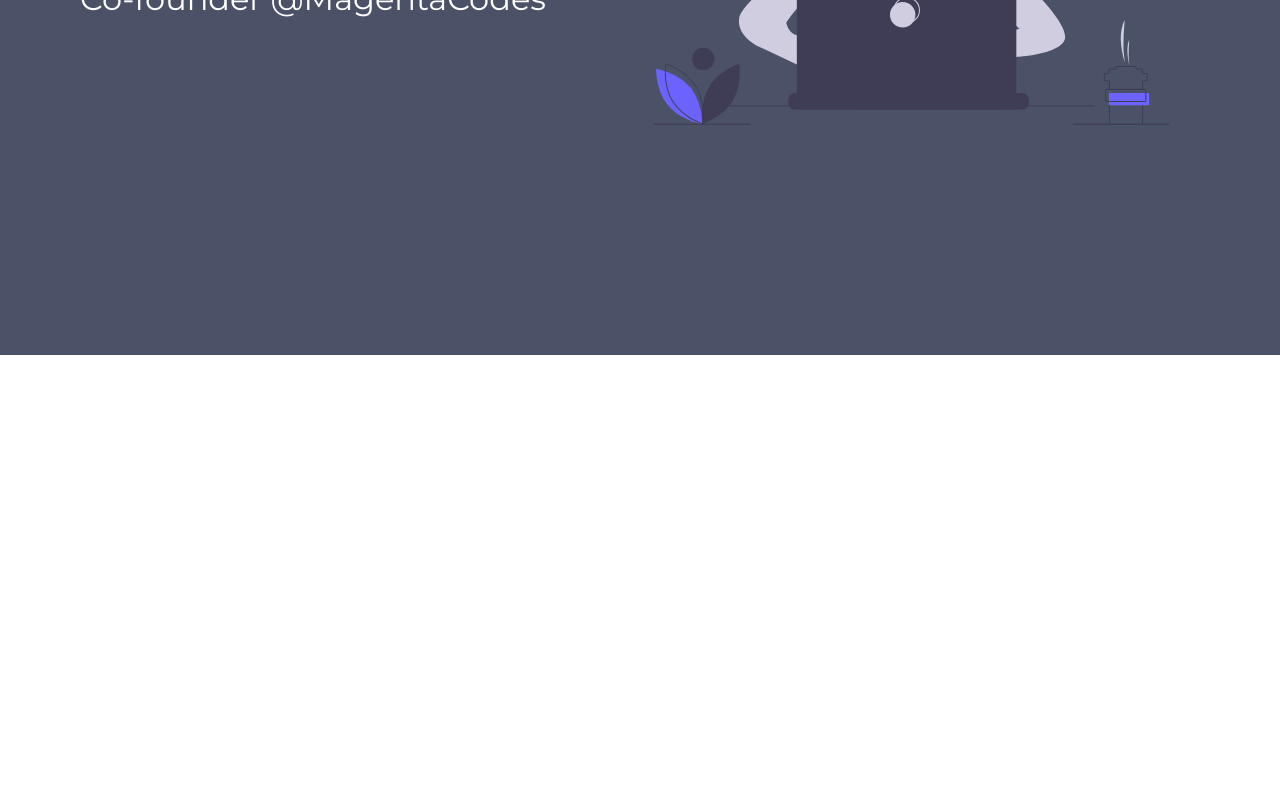
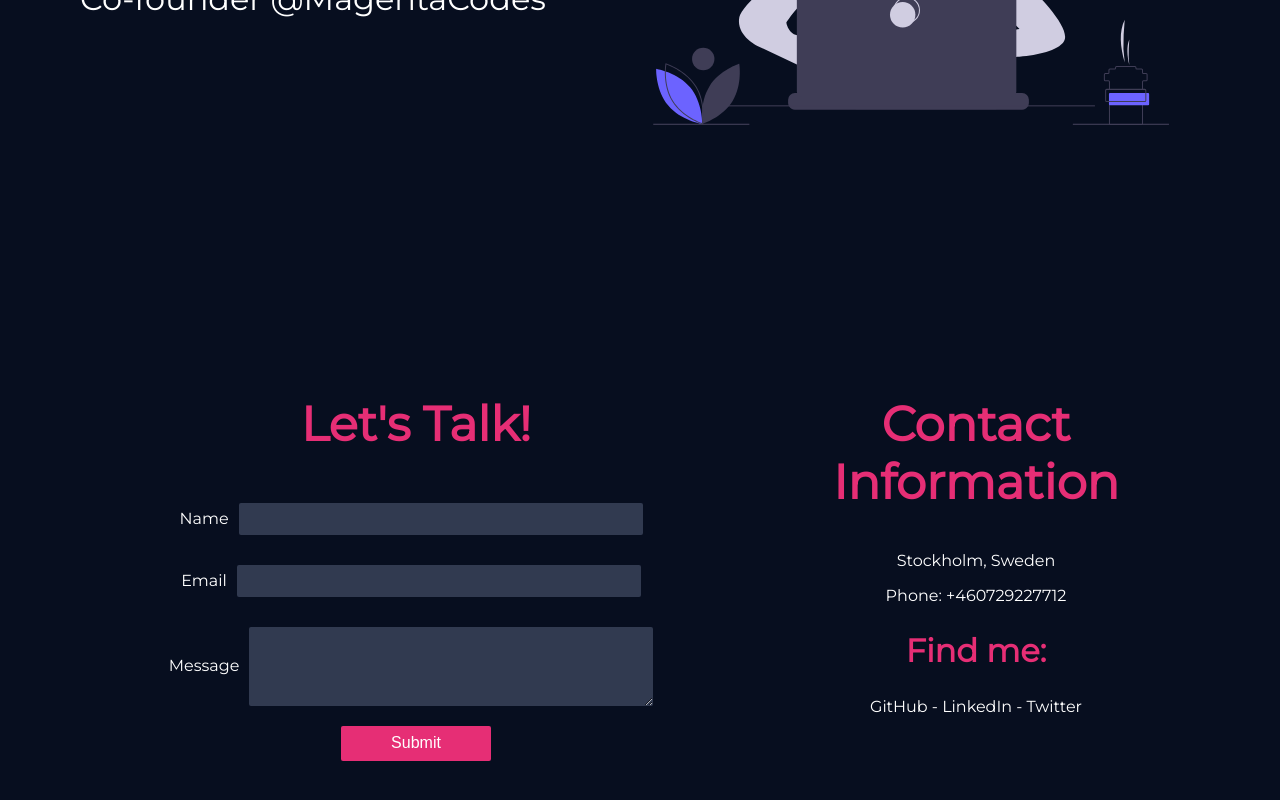
Before and after one commit to ferreiraalejandra/ferreira-portfolio, a React (Create React App) app: page / in a window 1280 px wide. Shown: the part 538-1338 px from the top of the page. Before the commit the page ends 893 px from the top, so only its background shows below. Built offline with nearby package versions, Linux system fonts and the light colour scheme.

Commit message:
feature contact-form initial implementation

```diff
--- a/src/App.css
+++ b/src/App.css
@@ -1,7 +1,7 @@
 .App {
   text-align: center;
   font-family: 'Montserrat', sans-serif;
-  background-color: #4B5267;
+  background-color: rgb(7, 14, 31);
   padding-top: 2rem;
   padding-left: 5rem;
   padding-right: 5rem;
--- /dev/null
+++ b/src/components/contactForm/ContactMeForm.css
@@ -0,0 +1,72 @@
+.contact-main-container{
+  display: flex;
+}
+
+.contact-form-container{
+  width: 60%;
+}
+
+.contact-form-header{
+  color:  rgba(235, 47, 119, 0.979);
+  font-size: 3rem;
+  font-weight: bolder;
+}
+
+.individual-input-container{
+  margin: 10px;
+}
+
+.form-input{
+  background-color: rgb(49, 58, 80);
+  border: none;
+  border-radius: 2px;
+  height: 30px;
+  width: 400px;
+  margin: 10px;
+  color: white;
+}
+
+.form-label-input{
+  color: white;
+}
+
+.form-text-area{
+  background-color: rgb(49, 58, 80);
+  border: none;
+  border-radius: 2px;
+  width: 400px;
+  margin: 10px;
+  color: white;
+  vertical-align: middle;
+}
+
+.form-button{
+  width: 150px;
+  height: 35px;
+  background-color:  rgba(235, 47, 119, 0.979);
+  color: white;
+  font-size: 1rem;
+  border: none;
+  border-radius: 2px;
+}
+.contact-information-container{
+  width: 40%;
+}
+
+.contact-header{
+  color:  rgba(235, 47, 119, 0.979);
+  font-size: 3rem;
+}
+
+.contact-text{
+  color: white;
+}
+
+.social-media-header{
+  color:  rgba(235, 47, 119, 0.979);
+  font-size: 2rem;
+}
+
+.social-media-text{
+  color: white;
+}
--- /dev/null
+++ b/src/components/contactForm/ContactMeForm.js
@@ -0,0 +1,81 @@
+import React, { useState } from 'react';
+import './ContactMeForm.css'
+
+
+const ContactMeForm = () => {
+  const [name, setName] = useState('')
+  const [email, setEmail] = useState('')
+  const [messageText, setMessageText] = useState('')
+
+  const handleChangeName = (evt) => {
+    setName(evt.target.value)
+  }
+
+  const handleChangeEmail = (evt) => {
+    setEmail(evt.target.value)
+  }
+
+  const handleChangeMessageText = (evt) => {
+    setMessageText(evt.target.value)
+  }
+
+  const handleSubmit = (evt) => {
+    const formData = {
+      name: name,
+      email: email,
+      message: messageText,
+    }
+  }
+
+  return (
+    <div className="contact-main-container">
+      <div className="contact-form-container">
+        <h1 className="contact-form-header">Let's Talk!</h1>
+        <form onSubmit={handleSubmit}>
+          <div className="individual-input-container">
+            <label htmlFor="name" className="form-label-input">Name</label>
+            <input
+              id="name"
+              type="text"
+              className="form-input"
+              value={name}
+              onChange={handleChangeName}
+            />
+          </div>
+          <div className="individual-input-container">
+            <label htmlFor="email" className="form-label-input">Email</label>
+            <input
+              id="email"
+              type="email"
+              className="form-input"
+              value={email}
+              onChange={handleChangeEmail}
+            />
+          </div>
+          <div className="individual-input-container">
+            <label htmlFor="message" className="form-label-input">Message</label>
+            <textarea
+              id="message"
+              type="text"
+              className="form-text-area"
+              rows="5"
+              value={messageText}
+              onChange={handleChangeMessageText}
+            >
+            </textarea>
+          </div>
+          <button className="form-button" type="submit">Submit</button>
+        </form>
+      </div>
+      <div className="contact-information-container">
+        <h1 className="contact-header">Contact Information</h1>
+        <p className="contact-text">Stockholm, Sweden</p>
+        <p className="contact-text">Phone: +460729227712</p>
+        <h2 className="social-media-header">Find me:</h2>
+        <p className="social-media-text">GitHub - LinkedIn - Twitter</p>
+      </div>
+    </div>
+  )
+}
+
+export default ContactMeForm
--- a/src/components/navbar/NavBar.css
+++ b/src/components/navbar/NavBar.css
@@ -19,4 +19,5 @@
 
 a.underlined {
   text-decoration: underline;
+  color: rgba(235, 47, 119, 0.979);
 }
--- a/src/components/views/Home.js
+++ b/src/components/views/Home.js
@@ -1,5 +1,6 @@
 import React from 'react';
 import heroImage from '../../images/heroImage.svg'
+import ContactMeForm from '../../components/contactForm/ContactMeForm'
 
 const Home = () => {
   return (
@@ -10,6 +11,9 @@
         <div className='hero-text-container'><span>Full Stack Web Developer<br />Agile enthusiast<br />Driven autodidact<br />Co-founder @MagentaCodes</span></div>
         </div>
       </section>
+      <section className='content-section'>
+        <ContactMeForm />
+      </section>
     </>
   )
 }
```
